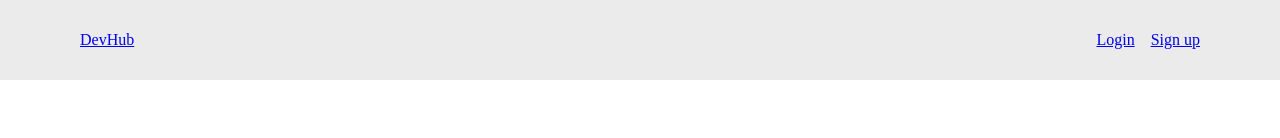
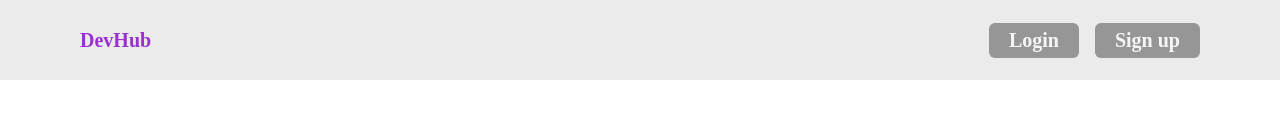
Before and after one commit to ACavalletto/devhub-frontend, a React (Create React App) app: page / in a window 1280 px wide. Shown: the top 138 px of the page. Built offline with nearby package versions, Linux system fonts and the light colour scheme.

Commit message:
added some more styling to nav bar component

```diff
--- a/src/pages/Landing.js
+++ b/src/pages/Landing.js
@@ -1,7 +1,9 @@
 import NavBar from '../components/NavBar'
 import '../style/landing.css'
 
+
 const Landing = (props) => {
+
   return (
     <div className='landing'>
       <NavBar />
--- a/src/style/navbar.css
+++ b/src/style/navbar.css
@@ -9,9 +9,34 @@
 .home{
     margin-left:4em;
 }
+.home a{
+    text-decoration: none;
+    color: darkorchid;
+    cursor: pointer;
+    font-size: 20px;
+    font-weight: 700;
+}
+.home a:hover{
+    color: black;
+}
 .login-signup{
     display:flex;
     justify-content: space-between;
     margin-right: 4em;
     gap: 1em;
 }
+.login-signup a{
+    text-decoration: none;
+    color: whitesmoke;
+    cursor: pointer;
+    font-size: 20px;
+    font-weight: 700;
+    background-color: #969696;
+    padding: .3em 1em;
+    border-radius: 6px;
+    transition: color .2 background-color .2 ease-in-out;
+}
+.login-signup a:hover{
+    color:darkorchid;
+    background-color: white;
+}
```
